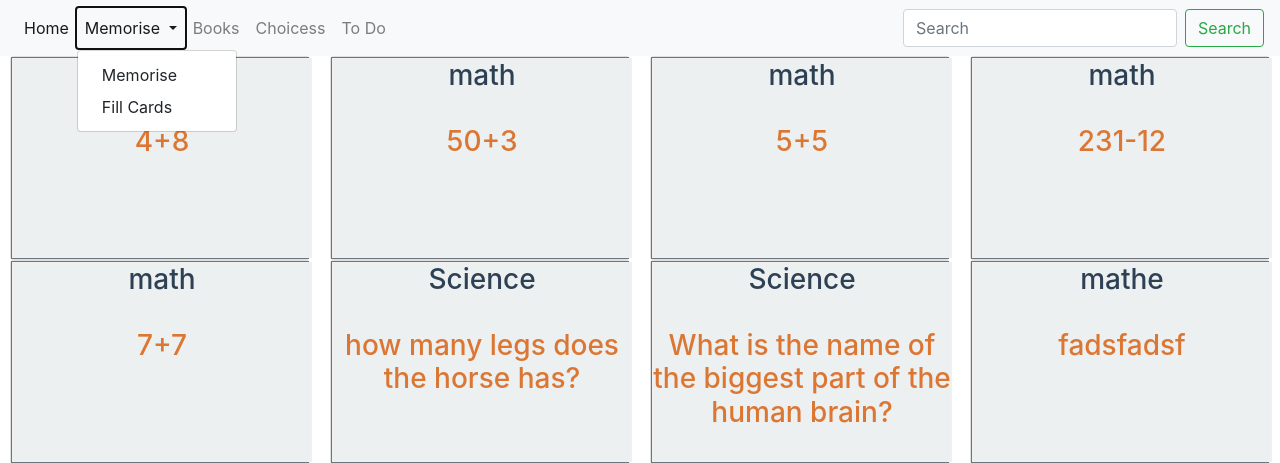
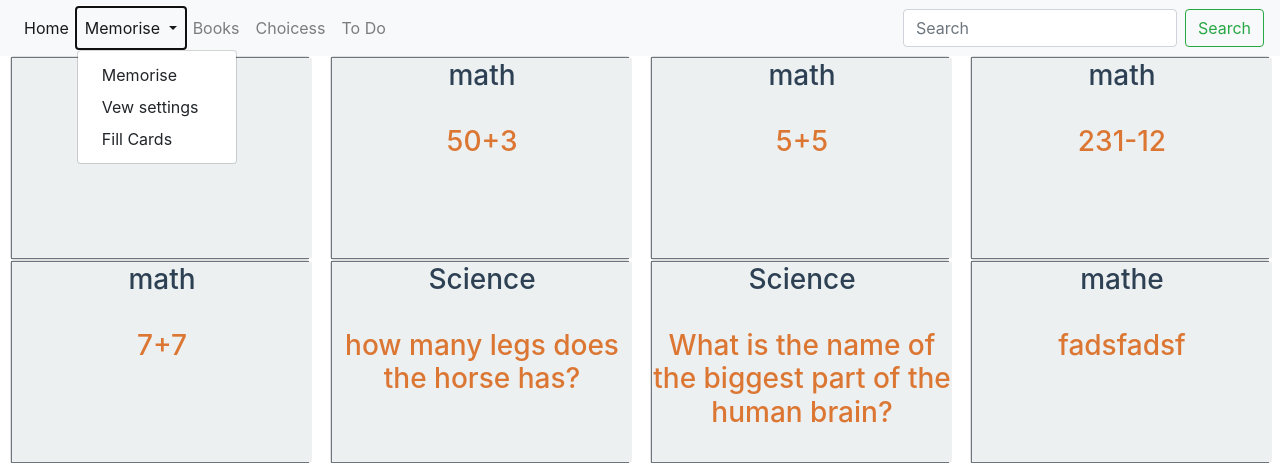
Before and after one commit to dala85/flash_cards, a Django app: page / in a window 1280 px wide, after a click on "Memorise". Shown: the top 463 px of the page. Run offline with Django 3.2, Linux system fonts and the light colour scheme; data comes from the database, SQL or seed files in the repository; some libraries are stand-ins or nearby versions.

Commit message:
added a table view under the view settings

```diff
--- a/mysite/cards/templates/cards/flash_cards.html
+++ b/mysite/cards/templates/cards/flash_cards.html
@@ -68,6 +68,13 @@
   color: #DC7633;
 }
 
+.text-center{
+position: relative;
+float: left;
+top: 50%;
+left: 50%;
+transform: translate(-50%, -50%);
+}
 
 
 /* Responsive columns - one column layout (vertical) on small screens */
@@ -94,8 +101,9 @@
                       <br>
                       <h3 class='font'>{{o.question}}</h3>
                     </div>
+
                     <div class="flip-card-back">
-                      <h3>{{o.answer}}</h3>
+                      <h3 class='text-center'>{{o.answer}}</h3>
                     </div>
                   </div>
                 </div>
--- a/mysite/cards/templates/cards/nav_bar.html
+++ b/mysite/cards/templates/cards/nav_bar.html
@@ -18,6 +18,7 @@
         </a>
         <div class="dropdown-menu" aria-labelledby="navbarDropdownMenuLink">
         <a class="dropdown-item" href="{%url 'home'%}">Memorise</a>
+        <a class="dropdown-item" href="{%url 'view_settings'%}">Vew settings</a>
         <a class="dropdown-item" href="{%url 'fill_cards'%}">Fill Cards</a>
         </div>
 
--- /dev/null
+++ b/mysite/cards/urls.py
@@ -0,0 +1,8 @@
+from django.urls import path
+from cards import views
+
+urlpatterns = [
+    path('', views.home_view, name='home'),
+    path('fill/', views.fill_cards, name='fill_cards'),
+    path('view_settings/', views.view_settings, name='view_settings'),
+]
--- a/mysite/cards/views.py
+++ b/mysite/cards/views.py
@@ -18,7 +18,7 @@ def home_view(request):
 
 
 def fill_cards(request):
-    template_name='cards/fill_cards.html'
+    template_name = 'cards/fill_cards.html'
     if request.method == 'POST':
         form = CardsForm(request.POST)
         if form.is_valid():
@@ -34,3 +34,12 @@ def fill_cards(request):
 
     context = {}
     return render(request, template_name, context)
+
+
+def view_settings(request):
+
+    obj = Cards.objects.all()
+    template_name = 'cards/view_settings.html'
+
+    context = {'obj': obj}
+    return render(request, template_name, context)
--- a/mysite/mysite/urls.py
+++ b/mysite/mysite/urls.py
@@ -14,12 +14,12 @@ Including another URLconf
     2. Add a URL to urlpatterns:  path('blog/', include('blog.urls'))
 """
 from django.contrib import admin
-from django.urls import path
+from django.urls import path, include
 from cards import views
 
 urlpatterns = [
     path('admin/', admin.site.urls),
     path('', views.home_view, name='home'),
-    path('memorise/', views.home_view, name='home'),
-    path('fill/', views.fill_cards, name='fill_cards'),
+    path('memorise/', include('cards.urls')),
+
 ]
```
Also changed, not shown: mysite/cards/templates/cards/view_settings.html (added, +24 -0 lines).
